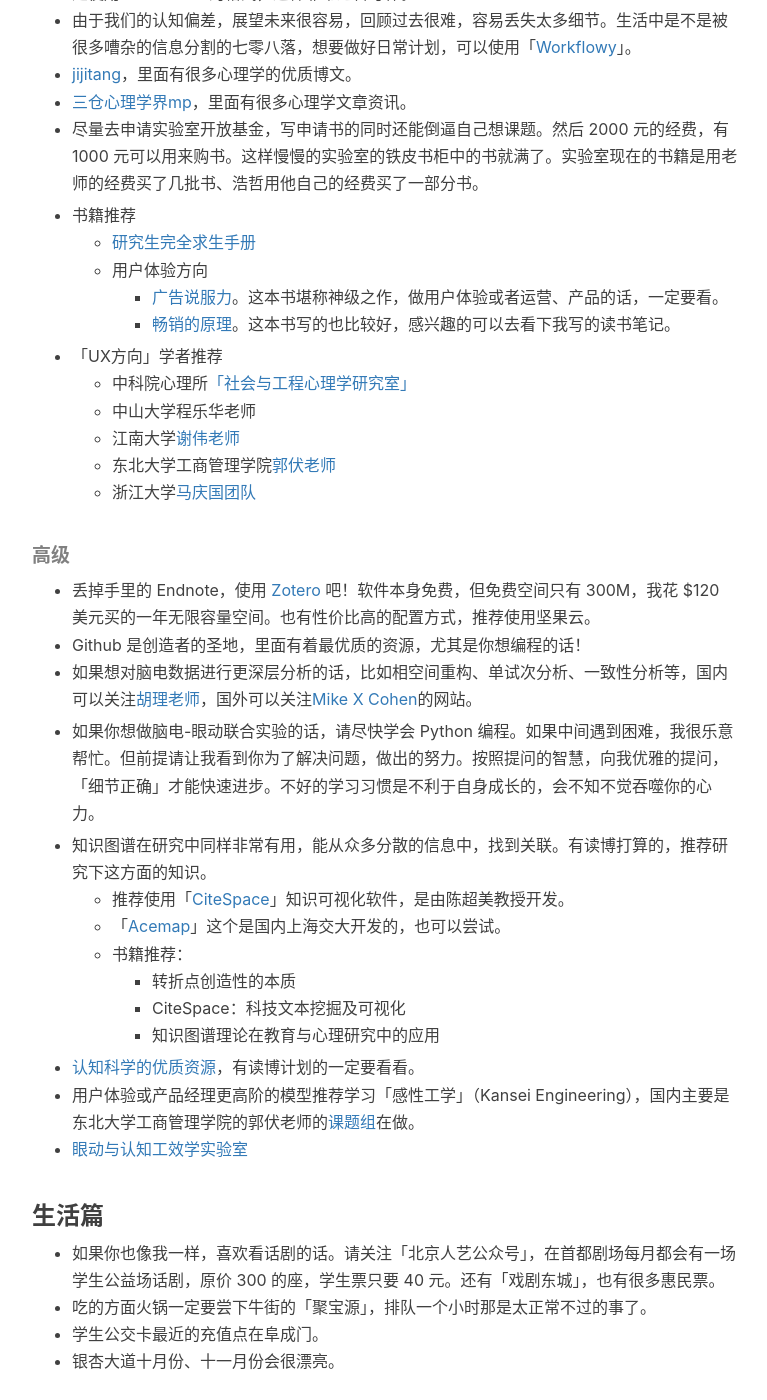
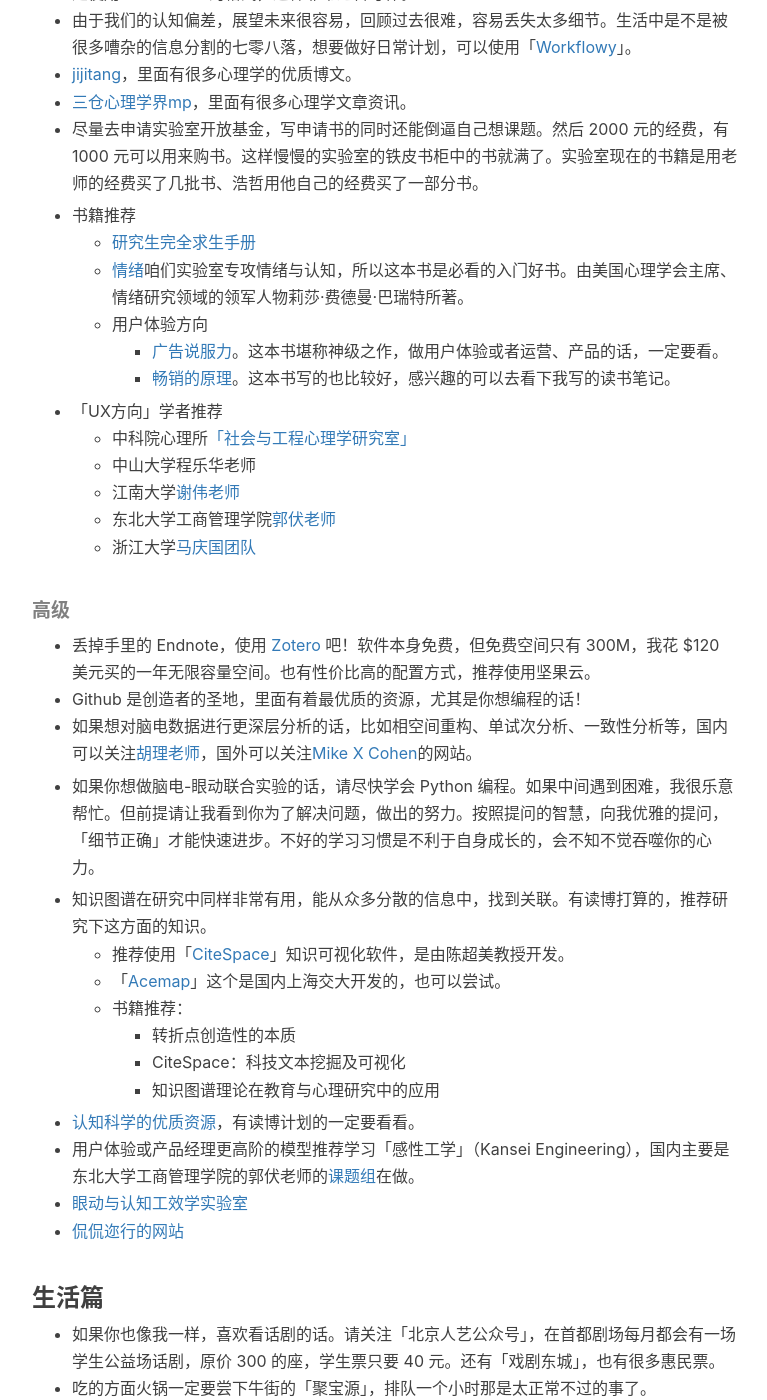
Before and after one commit to zapp926/blog, a Jekyll site: the page built from _posts/2019-01-06-1015-manual.md, in a window 1280 px wide and 1400 px high, scrolled down 2625 px. Shown: the whole window, without its empty margins (233-1000 px from the left). Built offline with Jekyll 4.4.1, drawn with Linux system fonts in a browser that asks for light colours; nearby versions of some CDN libraries; comment, search, counter and statistics services are not loaded; some of the changed text lies outside the part shown.

Commit message:
change blog

```diff
--- a/_posts/2019-01-06-1015-manual.md
+++ b/_posts/2019-01-06-1015-manual.md
@@ -62,6 +62,7 @@
 
 * 书籍推荐
     - [研究生完全求生手册](https://book.douban.com/subject/27108502/)
+    - [情绪](https://book.douban.com/subject/30443490/)咱们实验室专攻情绪与认知，所以这本书是必看的入门好书。由美国心理学会主席、情绪研究领域的领军人物莉莎·费德曼·巴瑞特所著。
     - 用户体验方向
         - [广告说服力](https://book.douban.com/subject/26851734/)。这本书堪称神级之作，做用户体验或者运营、产品的话，一定要看。
         - [畅销的原理](https://book.douban.com/subject/26919762/)。这本书写的也比较好，感兴趣的可以去看下我写的读书笔记。
@@ -91,6 +92,7 @@
 * [认知科学的优质资源](http://gocognitive.net/)，有读博计划的一定要看看。
 * 用户体验或产品经理更高阶的模型推荐学习「感性工学」（Kansei Engineering），国内主要是东北大学工商管理学院的郭伏老师的[课题组](http://sba.neu.edu.cn/neu/index/Tea_personal.asp?teacherId=531)在做。
 * [眼动与认知工效学实验室](http://mazhuanglab.org/index.html)
+* [侃侃迩行的网站](https://likan.info/)
 
 ### 生活篇
 
@@ -180,6 +182,7 @@
 很高兴能在张老师门下和大家相遇，我们的征途是星辰大海，祝越来越好！
 
 #### ChangeLog
+* 190223 ZAPP 增补书籍及几个优质网站
 * 190114 ZAPP 补充学者推荐及行业信息
 * 190105 ZAPP 合并「修炼指南 V0.1 版」+「修炼指南 V0.2 Demo 版」，写成「修炼指南 V0.2版」
 * 190104 ZAPP 创建「修炼指南V0.2」Demo版，写给实验室的后继入学的师弟师妹们
```
